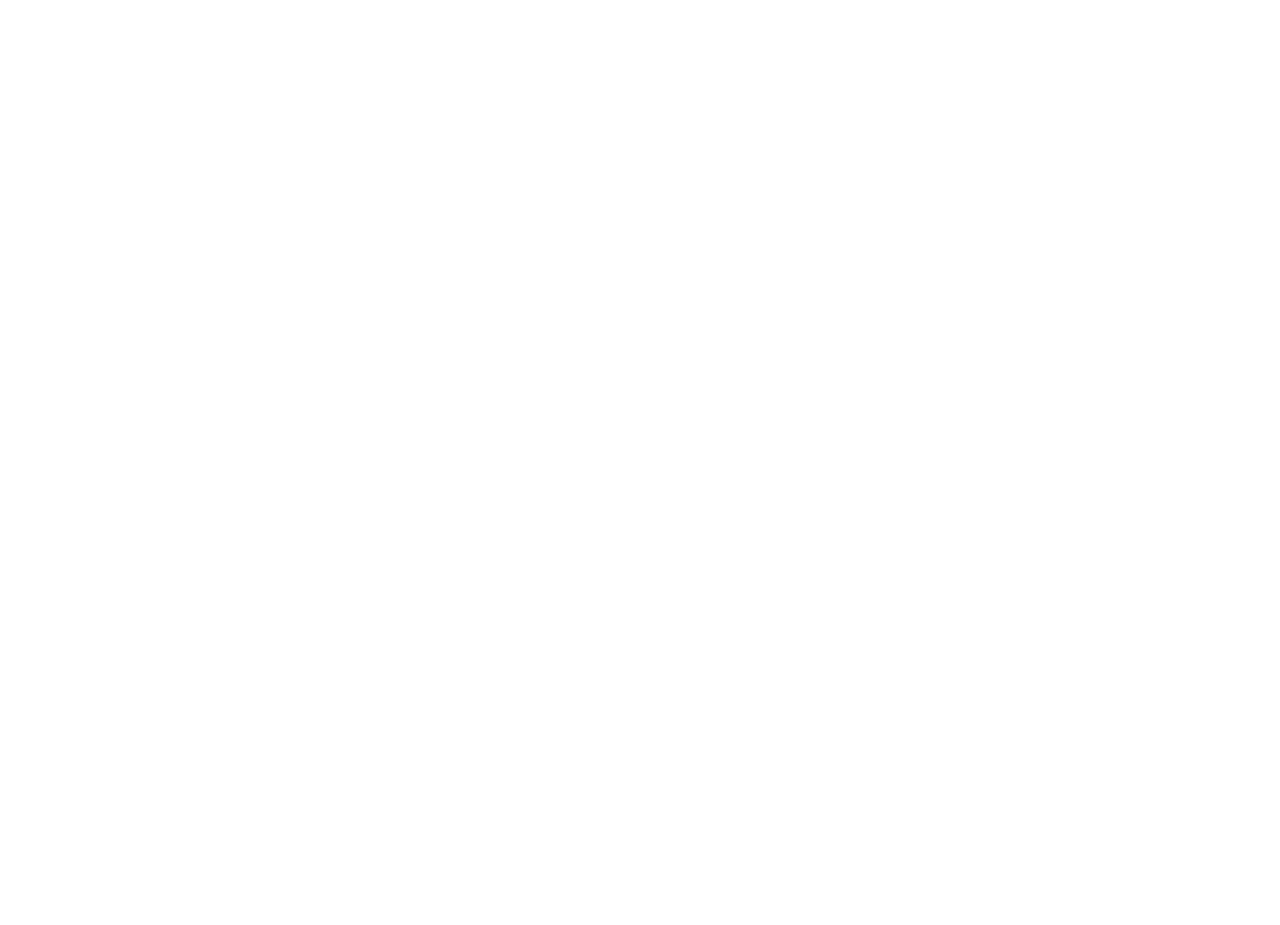
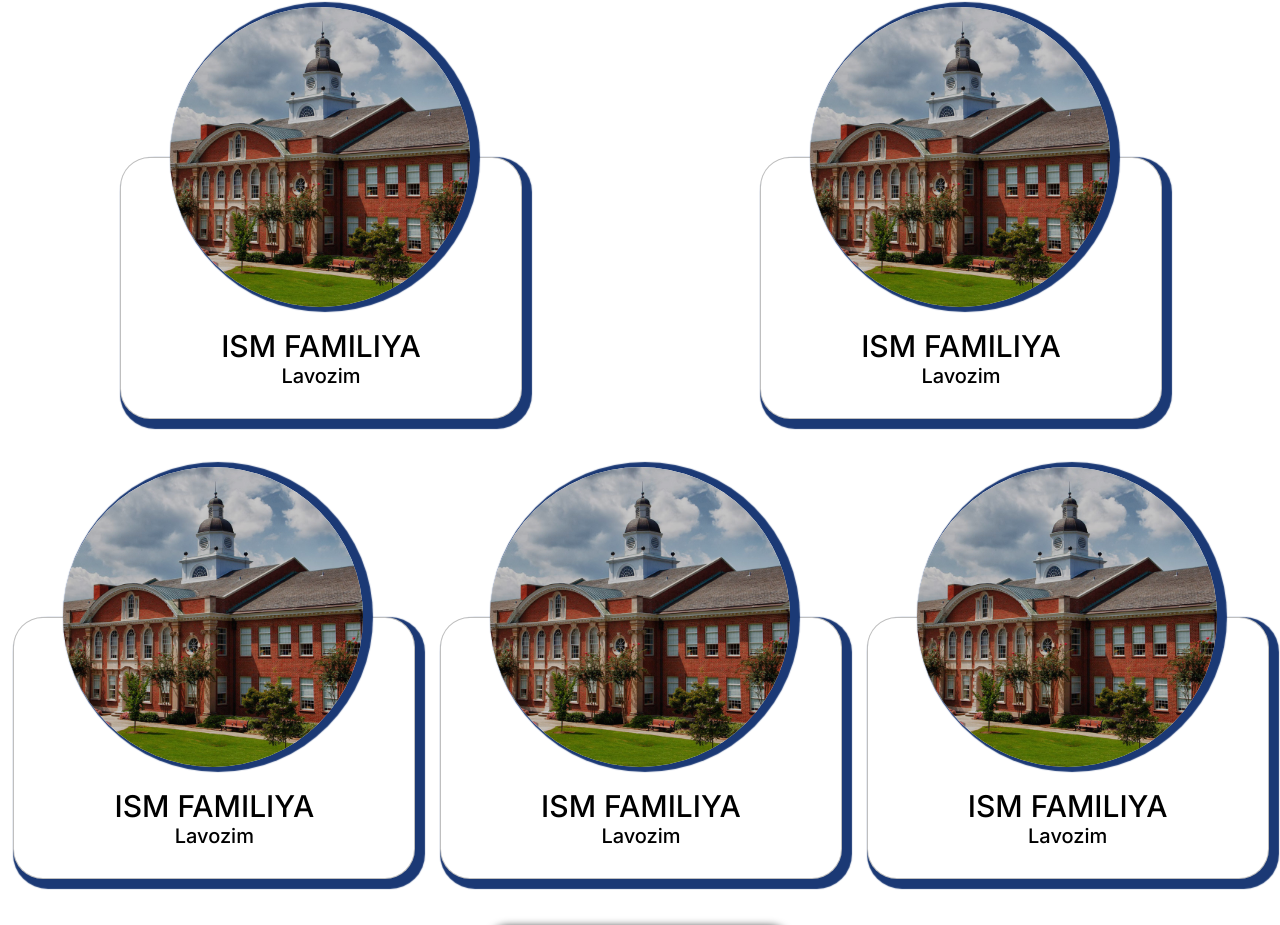
Before and after one commit to Khojayev12/khiva-ps, a React (Create React App) app: page / in a window 1280 px wide. Shown: the part 3154-4079 px from the top of the page. Before the commit the page ends 3055 px from the top, so only its background shows below. Built offline with nearby package versions, Linux system fonts and the light colour scheme.

Commit message:
school staff

```diff
--- /dev/null
+++ b/src/components/SchoolStaff_Landing.jsx
@@ -0,0 +1,13 @@
+import React from 'react'
+
+export default function SchoolStaff_Landing(props) {
+  return (
+    <div className='staff-landing' data-aos="zoom-out">
+      <img src={props.pic} alt="" className="lan-staf-pic" />
+      <div className="lan-staf-div">
+        <div className="lan-staf-name"> {props.name} </div>
+        <div className="lan-staf-status"> {props.status} </div>
+      </div>
+    </div>
+  )
+}
--- a/src/pages/Home.jsx
+++ b/src/pages/Home.jsx
@@ -13,6 +13,7 @@ import { FiChevronLeft, FiChevronRight } from "react-icons/fi";
 import NewsAtHome from "../components/NewsAtHome";
 import HonorLanding from "../components/honorLanding";
 import GalereyaLanding from "../components/GalereyaLanding";
+import SchoolStaffLanding from "../components/SchoolStaff_Landing";
 
 export default function Home() {
   //const Images = [Photo, Photo2, Photo3];
@@ -55,7 +56,7 @@ export default function Home() {
               className={pic === 2 ? "hero-photo" : "hero-photo-hide"}
             />
           </div>
-          <div className="hero-text" >
+          <div className="hero-text">
             <img src={PhotoEffect} alt="" className="hero-photo2" />
           </div>
           <div className="hero-title">
@@ -195,7 +196,7 @@ export default function Home() {
             <button className="barchasi-btn all-galereya">Barchasi</button>
           </div>
           <div className="galereya-show">
-            <div className="galereya-big" >
+            <div className="galereya-big">
               <GalereyaLanding width="100%" height="100%" pic={Photo} />
             </div>
             <div className="galereya-small">
@@ -205,6 +206,43 @@ export default function Home() {
             </div>
           </div>
         </div>
+
+        <div className="school-staff">
+          <div className="staff-title">Maktab ma'muriyati</div>
+            <div className="staff-flex">
+              <SchoolStaffLanding
+                pic={Photo}
+                name="Ism Familiya"
+                status="Lavozim"
+              />
+              <SchoolStaffLanding
+                pic={Photo}
+                name="Ism Familiya"
+                status="Lavozim"
+              />
+            </div>
+
+            <div className="staff-flex">
+              <SchoolStaffLanding
+                pic={Photo}
+                name="Ism Familiya"
+                status="Lavozim"
+              />
+              <SchoolStaffLanding
+                pic={Photo}
+                name="Ism Familiya"
+                status="Lavozim"
+              />
+              <SchoolStaffLanding
+                pic={Photo}
+                name="Ism Familiya"
+                status="Lavozim"
+              />
+          </div>
+          <div className="staff-flex">
+            <button className="barchasi-btn all-staff" >Barcha xodimlar</button>
+          </div>
+        </div>
       </div>
     </SinglePage>
   );
--- a/src/styles/home.css
+++ b/src/styles/home.css
@@ -424,6 +424,80 @@
   border-top: #1b3975 10px solid;
   border-right: #1b3975 10px solid;
 }
-.the-hidden-thing{
+.the-hidden-thing {
   display: none;
 }
+
+.school-staff {
+  width: 100%;
+}
+.staff-title {
+    margin-top: 50px;
+  font-style: normal;
+  font-weight: 500;
+  font-size: 36px;
+  line-height: 46px;
+  text-align: center;
+  color: #000000;
+}
+
+.staff-landing {
+  width: 400px;
+  height: 450px;
+  position: relative;
+}
+.lan-staf-pic {
+  position: absolute;
+  left: 50px;
+  top: 0px;
+  z-index: 20;
+  object-fit: cover;
+  object-position: center;
+  width: 300px;
+  height: 300px;
+  border: none;
+  border-radius: 150px;
+  box-shadow: 5px 0px 1px 5px #1b3975;
+}
+.staff-flex {
+  height:unset;
+  width: 100%;
+  margin-top: 10px;
+  display: flex;
+  justify-content: space-around;
+}
+
+.lan-staf-div {
+  position: absolute;
+  top: 150px;
+  left: 0px;
+  width: 400px;
+  border: 1px solid rgba(0, 0, 0, 0.25);
+  box-shadow: 5px 5px 1px 5px #1b3975;
+  border-radius: 30px;
+  background-color: white;
+}
+
+.lan-staf-name {
+  margin-top: 170px;
+  font-style: normal;
+  font-weight: 500;
+  font-size: 30px;
+  line-height: 36px;
+  text-align: center;
+  text-transform: uppercase;
+  color: #000000;
+}
+.lan-staf-status {
+  font-style: normal;
+  font-weight: 500;
+  font-size: 20px;
+  line-height: 24px;
+  text-align: center;
+  color: #000000;
+  margin-bottom: 30px;
+}
+
+.all-staff{
+    width: 300px;
+}
```
